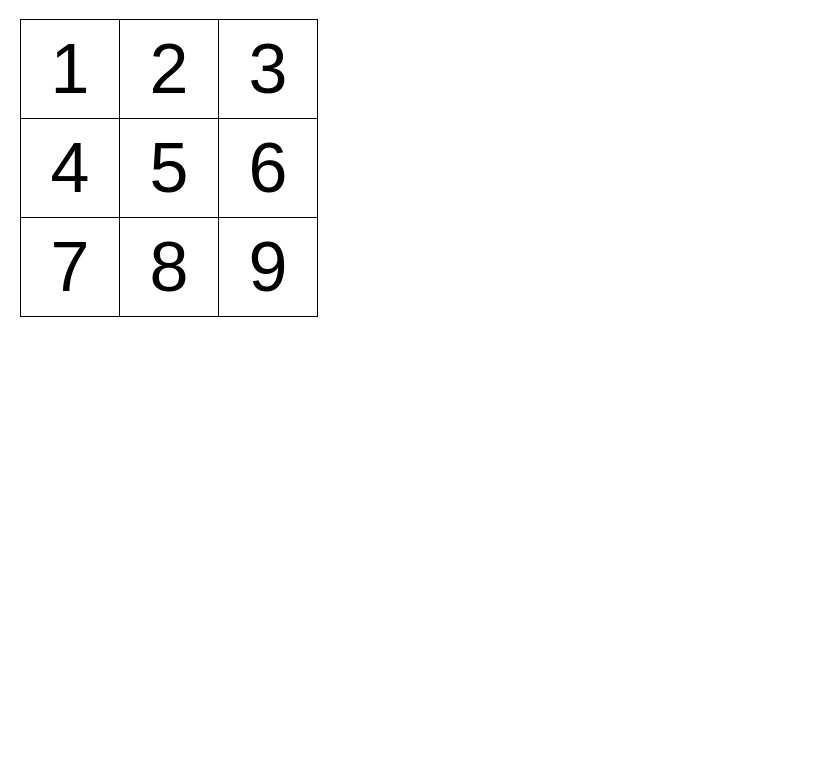
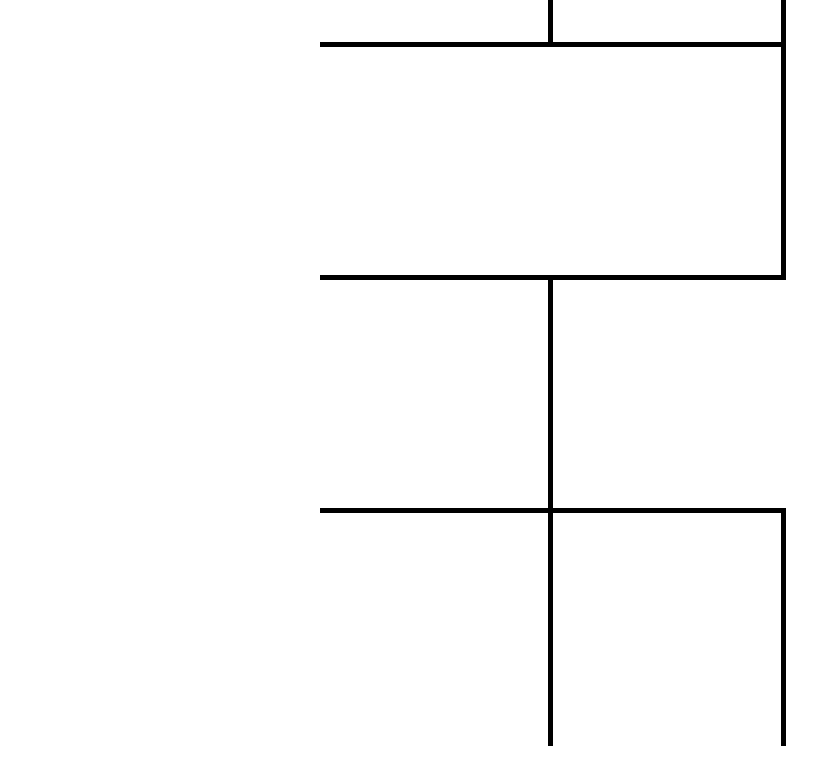
Before and after one commit to Aditya-Devarkonda/TIC-TAC-TOE, a React (Vite) app: page / in a window 1280 px wide. Shown: the top 784 px of the page, without its empty margins (0-829 px from the left). Built offline with nearby package versions, Linux system fonts and the light colour scheme.

Commit message:
building project - 1
CSS is set, square component is set, hooks are set

```diff
--- a/src/App.jsx
+++ b/src/App.jsx
@@ -1,21 +1,26 @@
+import { Square } from "./components/Square";
+import React from "react";
+
 export default function Board() {
+
+  const [squareValues, setSquarevalues] = React.useState([Array(9).fill(null)]);
+  const [firstMove, setFirstmove] = React.useState('X')
+
+  function toggleSquareValue(){
+
+  }
+
   return (
-    <div className="App-table">
-        <div className="board-row">
-          <button className='square'>1</button>
-          <button className='square'>2</button>
-          <button className='square'>3</button>
-        </div>
-        <div className="board-row">
-          <button className='square'>4</button>
-          <button className='square'>5</button>
-          <button className='square'>6</button>
-        </div>
-        <div className="board-row">
-          <button className='square'>7</button>
-          <button className='square'>8</button>
-          <button className='square'>9</button>
-        </div>
+    <div className="board-table">
+        <Square value={squareValues[0]} clas="square s1" toggleFunction={toggleSquareValue}/>
+        <Square value={squareValues[1]} clas="square s2" toggleFunction={toggleSquareValue}/>
+        <Square value={squareValues[2]} clas="square s3" toggleFunction={toggleSquareValue}/>
+        <Square value={squareValues[3]} clas="square s4" toggleFunction={toggleSquareValue}/>
+        <Square value={squareValues[4]} clas="square s5" toggleFunction={toggleSquareValue}/>
+        <Square value={squareValues[5]} clas="square s6" toggleFunction={toggleSquareValue}/>
+        <Square value={squareValues[6]} clas="square s7" toggleFunction={toggleSquareValue}/>
+        <Square value={squareValues[7]} clas="square s8" toggleFunction={toggleSquareValue}/>
+        <Square value={squareValues[8]} clas="square s9" toggleFunction={toggleSquareValue}/>
     </div>
   )
 }
--- /dev/null
+++ b/src/components/Square.jsx
@@ -0,0 +1,5 @@
+export function Square({clas,toggleFunction,value}){
+    return(
+            <button className={clas} onClick={toggleFunction}> {value} </button>
+    )
+}
--- a/src/index.css
+++ b/src/index.css
@@ -5,32 +5,45 @@
 body {
   font-family: sans-serif;
   padding: 0;
-  margin: 20px;
+  margin: 0;
+  width: 100%;
   height: 100vh;
-  width: 100%;
+  display: flex;
+  align-items: center;
+  justify-content: center;
 }
 
-/* .App-table{
-  width: 300px;
-  height: 300px;
-} */
+#root{
+  display: flex;
+  align-items: center;
+  justify-content: center;
+}
+
+.board-table{
+  width: 50%;
+  height: 50%;
+}
 
 .square{
   background-color: white;
-  border: 1px solid black;
-  height: 100px;
-  width: 100px;
-  float: left;
-  font-size: 70px;
-  font-weight:300;
+  border: none;
+  border-right: 5px solid black;
+  border-bottom: 5px solid black;
+  height: 233px;
+  width: 233px;
+  font-size: 100px;
   padding: 0;
-  margin-right: -1px;
-  margin-top: -1px;
   text-align: center;
 }
 
-.board-row:after {
-  clear: both;
-  content: '';
-  display: table;
+.s3, .s6, .s9{
+  border-right: none;
 }
+
+.s7, .s8, .s9{
+  border-bottom: none;
+}
+
+.square:hover {
+  box-shadow: 2px 2px 5px rgba(0, 0, 0, 0.3);
+}
```
